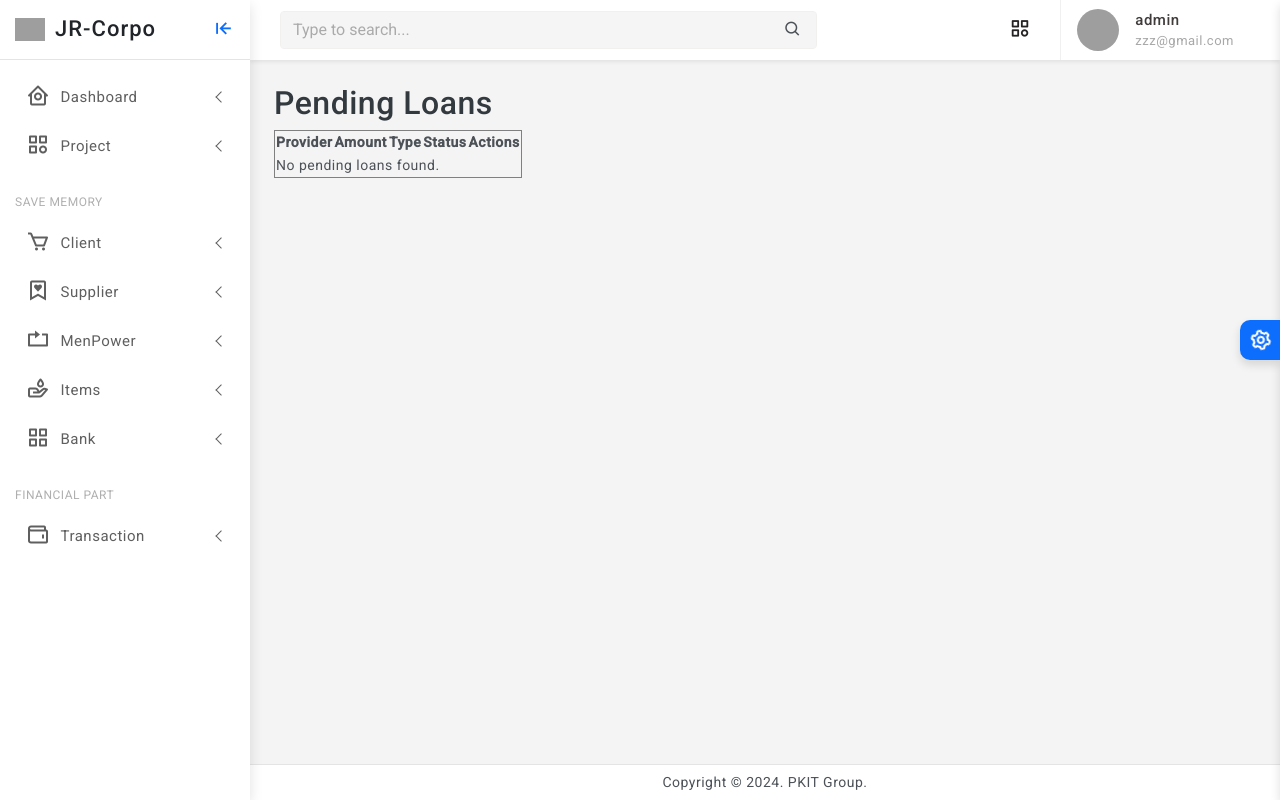
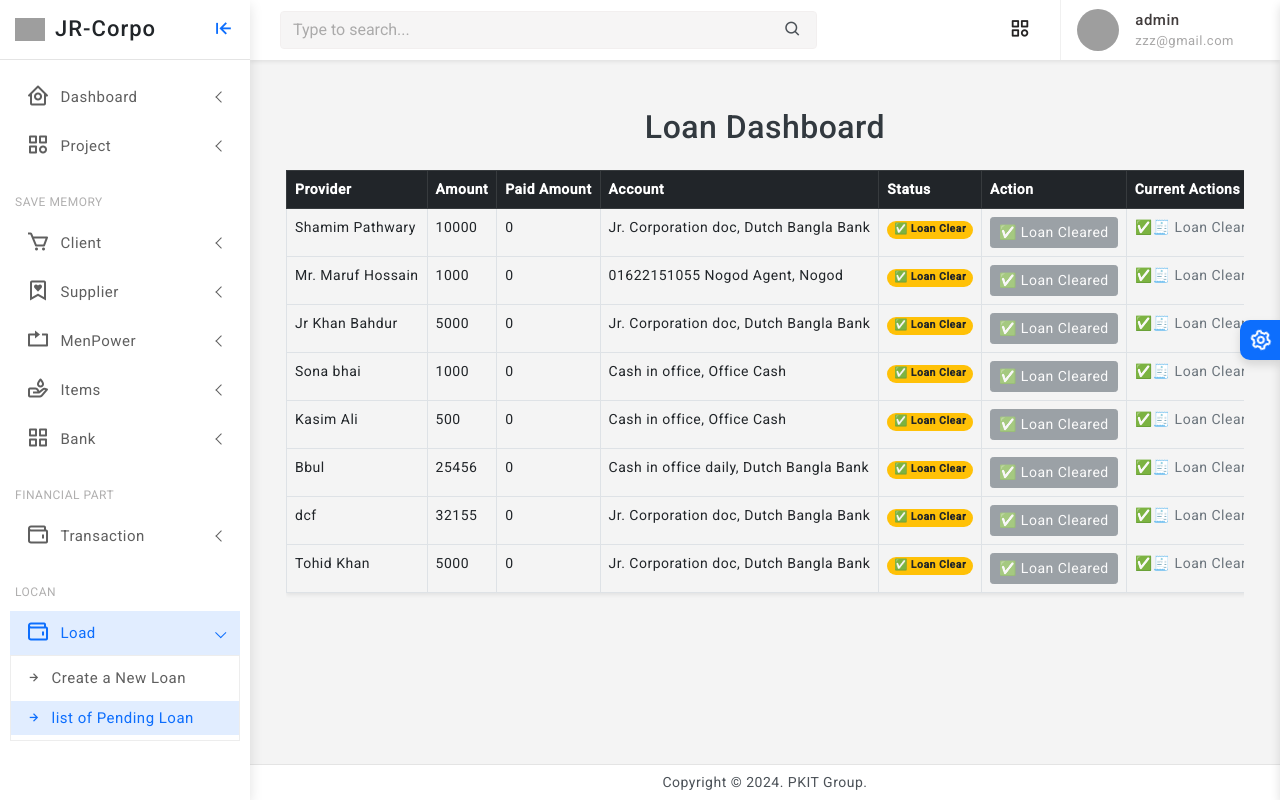
Before and after one commit to tohidrupok/operations-processing-system, a Django app: page /loans/pending/ in a window 1280 px wide. Run offline with Django 5.2, Linux system fonts and the light colour scheme; a user stored in the database is signed in; data comes from the database, SQL or seed files in the repository; both versions use the stored data as it was after the commit; some libraries are stand-ins or nearby versions; grey boxes are pictures that could not be loaded.

Commit message:
loan management work

```diff
--- a/finance/models.py
+++ b/finance/models.py
@@ -140,7 +140,7 @@ class Loan(models.Model):
         ('PENDING', 'Pending'),
         ('APPROVED', 'Loan Approved'),
         ('PAID', 'Payment Done'),
-        ('CLEARED', 'Loan Cleared'),
+
     ]
 
     loan_provider_name = models.CharField(max_length=100, help_text="Name of the person or organization giving the loan")
--- a/finance/templates/loan/loan_list_pending.html
+++ b/finance/templates/loan/loan_list_pending.html
@@ -1,25 +1,91 @@
 {% extends 'partials/base0.html' %}
 {% load static %}
 {% block content %}
-<h2>Pending Loans</h2>
-<table border="1">
+<div class="container my-4">
+    <h2 class="text-center mb-4"> Loan Dashboard </h2>
+    {% if messages %}
+                {% for message in messages %}
+                    <div class="alert alert-{{ message.tags }} alert-dismissible fade show" role="alert">
+                        {{ message }}
+                        <button type="button" class="btn-close" data-bs-dismiss="alert" aria-label="Close"></button>
+                    </div>
+                {% endfor %}
+    {% endif %}
+    <div class="table-responsive">
+        <table class="table table-bordered table-hover shadow-sm">
+            <thead class="table-dark">
                 <tr>
                     <th>Provider</th>
                     <th>Amount</th>
-        <th>Type</th>
+                    <th>Paid Amount</th>
+                    <th>Account</th>
                     <th>Status</th>
-        <th>Actions</th>
+                    <th>Action</th>
+                    <th>Current Actions</th>
                 </tr>
+            </thead>
+            <tbody>
                 {% for loan in loans %}
                 <tr>
                     <td>{{ loan.loan_provider_name }}</td>
                     <td>{{ loan.amount }}</td>
-        <td>{{ loan.get_loan_giver_type_display }}</td>
-        <td>{{ loan.get_status_display }}</td>
-        <td><a href="{% url 'update_loan' loan.pk %}">Edit</a></td>
+                    <td>{{ loan.payment_amount }}</td>
+                    <td>{{ loan.bank_account}}</td>
+                    <td>
+                        {% if loan.status == 'PENDING' %}
+                        <span class="badge rounded-pill  bg-danger" title="Loan is pending approval">
+                            ⚠️ Pending
+                        </span>
+                        {% elif loan.status == 'APPROVED' %}
+                        <span class="badge rounded-pill bg-success" title="Loan approved and active">
+                            ✅ Approved
+                        </span>
+                        {% elif loan.status == 'PAID' %}
+                        <span class="badge rounded-pill bg-warning text-dark" title="Loan has been rejected">
+                            ✅  Loan Clear
+                        </span>
+                        {% else %}
+                        <span class="badge rounded-pill bg-secondary">
+                            {{ loan.get_status_display }}
+                        </span>
+                        {% endif %}
+                    </td>
+                    <td>
+                        {% if loan.status == 'PENDING' %}
+                            <button onclick="location.href='{% url 'mark_loan_as_approved' loan.pk %}'"
+                                    class="btn btn-warning btn-sm w-100"
+                                    title="Approve this loan">
+                                🟡 Make Approved
+                            </button>
+                        {% elif loan.status == 'APPROVED' %}
+                            <button onclick="location.href='{% url 'mark_loan_as_paid' loan.pk %}'"
+                                    class="btn btn-success btn-sm w-100"
+                                    title="Mark loan as cleared">
+                                💵 Make Loan Clear
+                            </button>
+                        {% elif loan.status == 'PAID' %}
+                            <button class="btn btn-secondary btn-sm w-100" disabled>
+                                ✅ Loan Cleared
+                            </button>
+                        {% endif %}
+                    </td>
+                    <td>
+                        {% if loan.status == 'PENDING' %}
+                            <a href="{% url 'update_loan' loan.pk %}" class="btn btn-sm btn-outline-primary">Edit</a>
+                        {% elif loan.status == 'APPROVED' %}
+                            <a href="" class="btn btn-sm btn-outline-success"> Pay Now</a>
+                        {% elif loan.status == 'PAID' %}
+                            <span class="text-muted">✅🧾 Loan Clear</span>
+                        {% endif %}
+                    </td>
                 </tr>
                 {% empty %}
-    <tr><td colspan="5">No pending loans found.</td></tr>
+                <tr>
+                    <td colspan="7" class="text-center">No pending loans found.</td>
+                </tr>
                 {% endfor %}
+            </tbody>
         </table>
+    </div>
+</div>
 {% endblock %}
--- a/finance/urls.py
+++ b/finance/urls.py
@@ -34,5 +34,8 @@ urlpatterns = [
     path('loans/<int:pk>/update/', views.update_loan, name='update_loan'),
     path('loans/pending/', views.loan_list_pending, name='loan_list_pending'),
 
+    path('loan/<int:loan_id>/mark-paid/', views.mark_loan_as_paid, name='mark_loan_as_paid'),
+    path('loan/<int:loan_id>/mark-approved/', views.mark_loan_as_approved, name='mark_loan_as_approved'),
+
 
 ]
--- a/finance/views.py
+++ b/finance/views.py
@@ -388,5 +388,41 @@ def update_loan(request, pk):
 # LIST Loans with status = PENDING
 @staff_required
 def loan_list_pending(request):
-    loans = Loan.objects.filter(status='PENDING')
+    loans = Loan.objects.all().order_by('-created_at')
     return render(request, 'loan/loan_list_pending.html', {'loans': loans})
+
+
+@staff_required
+def mark_loan_as_paid(request, loan_id):
+    loan = get_object_or_404(Loan, id=loan_id)
+
+    if loan.status == 'APPROVED':
+        loan.status = 'PAID'
+        loan.save()
+        messages.success(request, f"Loan from {loan.loan_provider_name} marked as paid.")
+    else:
+        messages.warning(request, "Only approved loans can be marked as paid.")
+
+    return redirect('loan_list_pending')
+
+
+@staff_required
+@transaction.atomic
+def mark_loan_as_approved(request, loan_id):
+    loan = get_object_or_404(Loan, id=loan_id)
+
+    if loan.status == 'PENDING':
+        loan.status = 'APPROVED'
+        loan.receive_date = timezone.now().date()
+        loan.save()
+
+        # Bank balance update korbo jodi bank account thake
+        if loan.bank_account:
+            loan.bank_account.balance += loan.amount
+            loan.bank_account.save()
+
+        messages.success(request, f"Loan from {loan.loan_provider_name} marked as Approved and added to bank balance.")
+    else:
+        messages.warning(request, "Only PENDING loans can be marked as APPROVED.")
+
+    return redirect('loan_list_pending')
--- a/templates/partials/base0.html
+++ b/templates/partials/base0.html
@@ -171,6 +171,7 @@
 						</li>
 						<li> <a href="{% url 'bank_account_list' %}"><i class="bx bx-right-arrow-alt"></i>Bank Account List</a>
 						</li>
+						<li> <a href="{% url 'transfer_view' %}"><i class="bx bx-right-arrow-alt"></i>Transfer Balance </a></li>
 					</ul>
 				</li>
 
@@ -182,12 +183,27 @@
 						<div class="menu-title">Transaction </div>
 					</a>
 					<ul>
-						<li> <a href="{% url 'transfer_view' %}"><i class="bx bx-right-arrow-alt"></i>Transfer Balance </a></li>
+
 						<li> <a href="{% url 'transaction_list' %}"><i class="bx bx-right-arrow-alt"></i>Received from client</a></li>
 						<li> <a href="{% url 'supplier_payment_list' %}"><i class="bx bx-right-arrow-alt"></i>Paid to supplier</a></li>
 						<li> <a href="{% url 'menpower_payment_list' %}"><i class="bx bx-right-arrow-alt"></i>Paid to worker</a></li>
 					</ul>
 				</li>
+
+				<li class="menu-label">Locan</li>
+				<li>
+					<a class="has-arrow" href="javascript:;">
+						<div class="parent-icon"><i class='bx bx-wallet'></i>
+						</div>
+						<div class="menu-title">Load </div>
+					</a>
+					<ul>
+						<li> <a href="{% url 'create_loan' %}"><i class="bx bx-right-arrow-alt"></i>Create a New Loan </a></li>
+						<li> <a href="{% url 'loan_list_pending' %}"><i class="bx bx-right-arrow-alt"></i>list of Pending Loan</a></li>
+
+					</ul>
+				</li>
+
 
 				{% comment %} <li>
 					<a class="has-arrow" href="javascript:;">
```
Also changed, not shown: db.sqlite3. Lines whose indentation alone changed are shown as unchanged.
